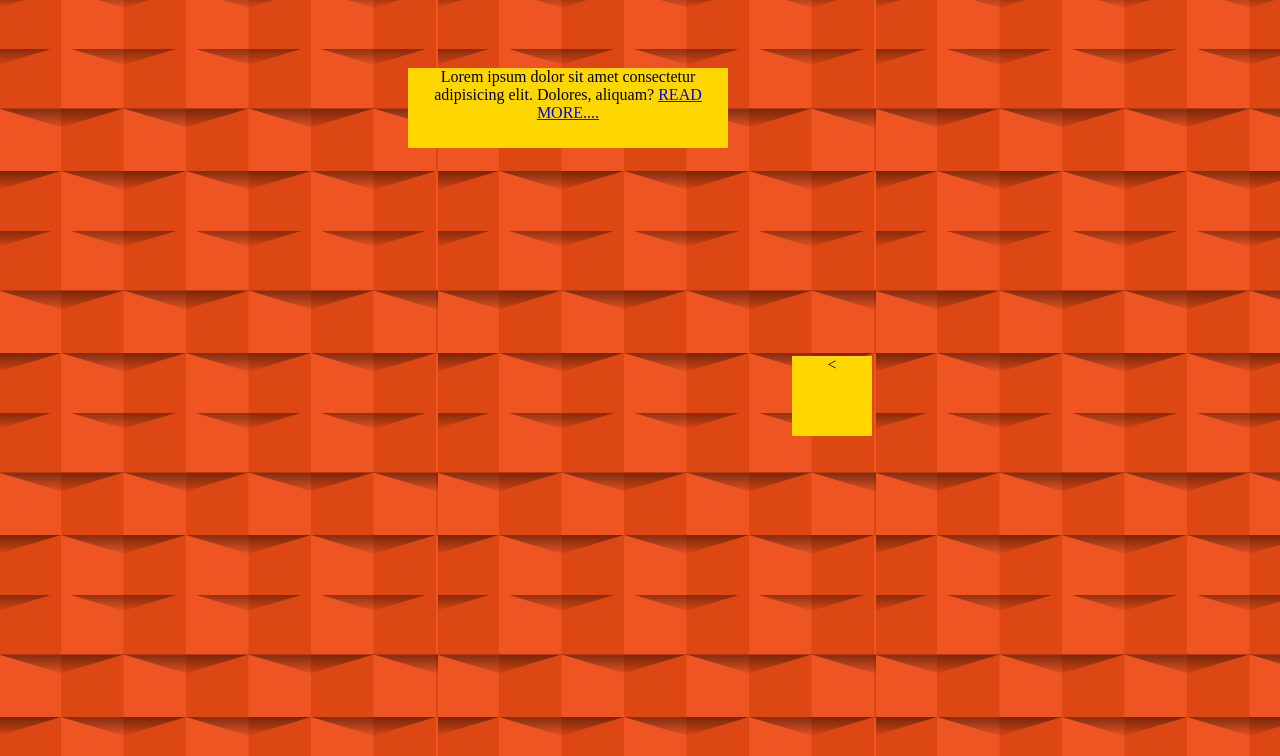
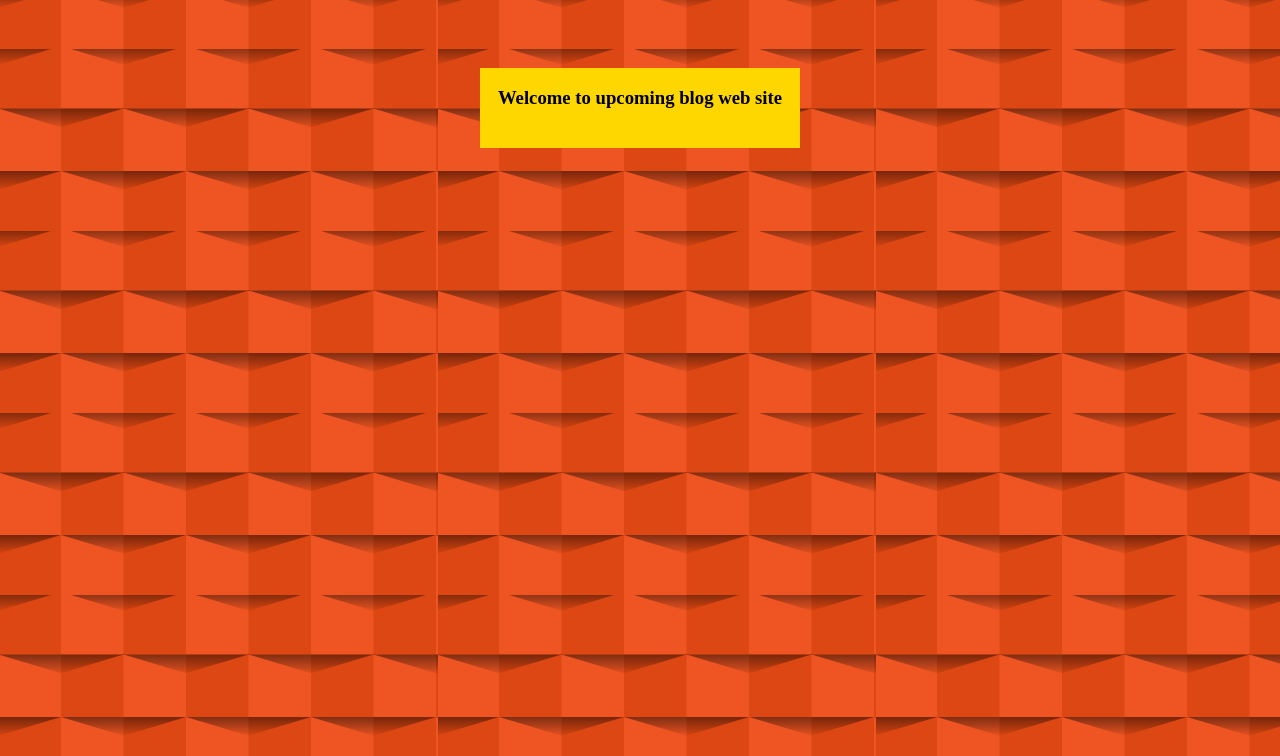
Before and after one commit to hsminhas10/harry1, a plain HTML site: page index.html in a window 1280 px wide. Shown: the part 133-889 px from the top of the page. Drawn offline with Linux system fonts and the light colour scheme.

Commit message:
upcoming blog site

```diff
--- a/index.html
+++ b/index.html
@@ -27,14 +27,11 @@
 
     <div class="container">
         <div class="box box-one">
-            Lorem ipsum dolor sit amet consectetur adipisicing elit. Dolores, aliquam?
-            <a href="/image/backuptextfile.html"> READ MORE....</a>
+            <h3>Welcome to upcoming blog web site</h3>
         </div>
-        <div class="box">
-            <</div>
-        </div>
+    </div>
 
-        <script src="https://bennettfeely.com/ztext/js/ztext.min.js"></script>
+    <script src="https://bennettfeely.com/ztext/js/ztext.min.js"></script>
 </body>
 
 </html>
```
